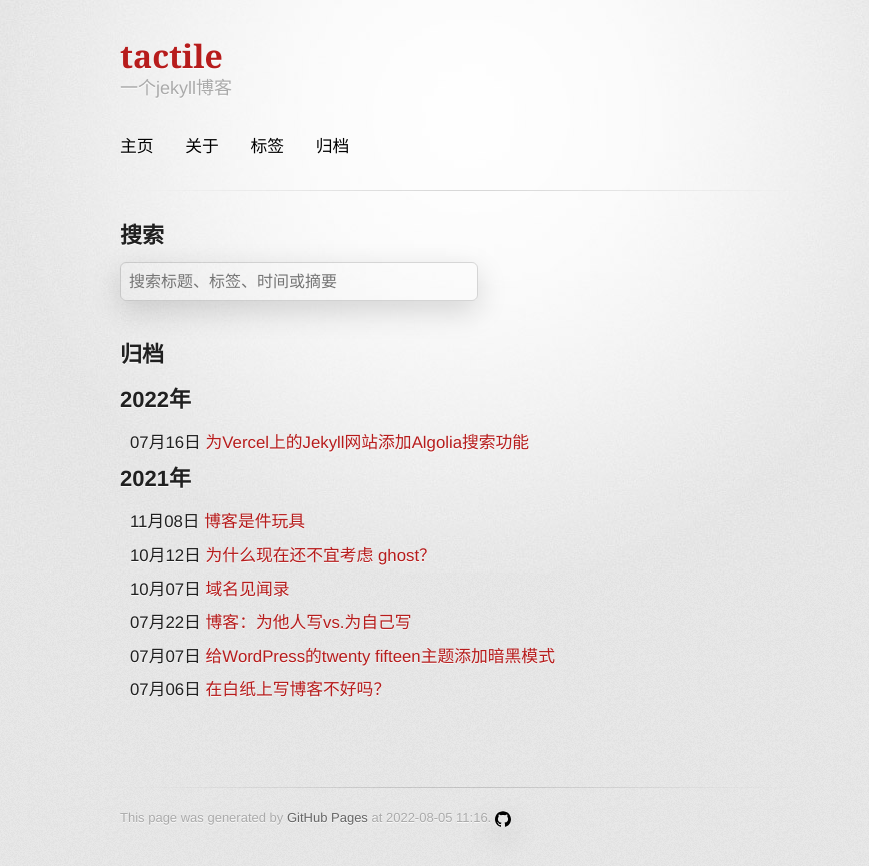
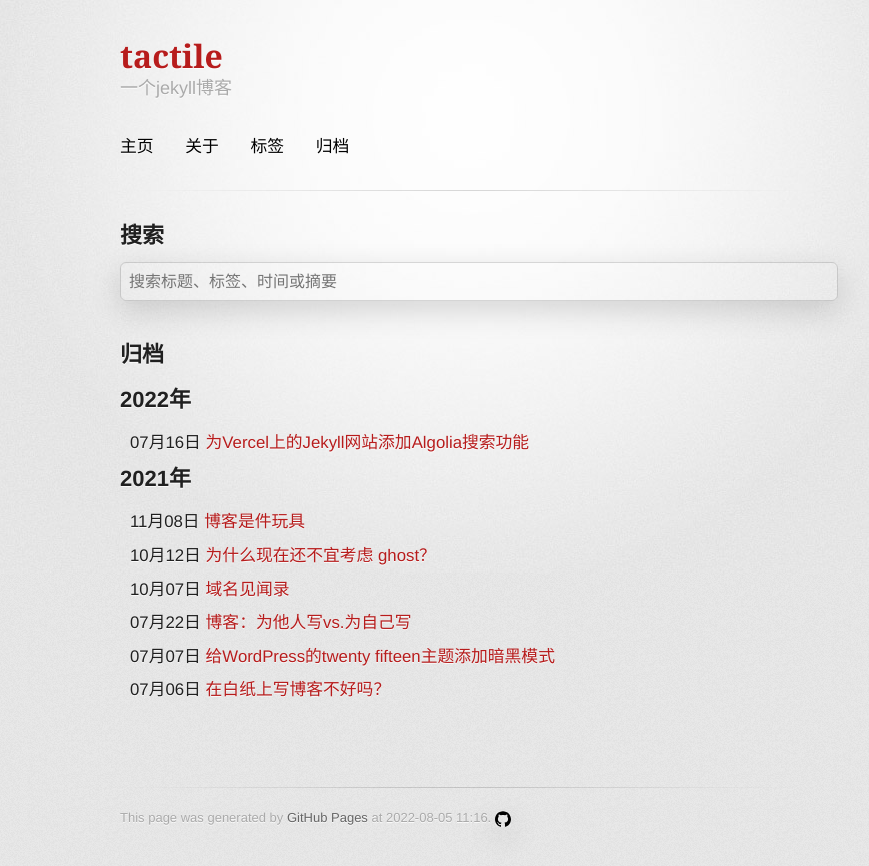
Before and after one commit to Pathsis/tactile-advanced-template-with-algolia, a Jekyll site: the page built from archive.html, in a window 1280 px wide. Shown: the top 866 px of the page, without its empty margins (170-1039 px from the left). Built offline with Jekyll 4.4.1, drawn with Linux system fonts in a browser that asks for light colours.

Commit message:
Update search.html

```diff
--- a/_includes/search.html
+++ b/_includes/search.html
@@ -8,12 +8,11 @@
     box-shadow: 0 10px 30px rgba(0, 0, 0, 0.15);
     transition: all 0.23s ease-in-out 0s;
     color: #202020;
-    max-width: 100%;
+    width: 100%;
     margin-bottom: 15px;
     padding: 0.3rem 0.5rem;
     font-size: 1rem;
     line-height: 1.7;
-    width: 340px;
     "/>
 
 <ul id="results-container"></ul>
```
